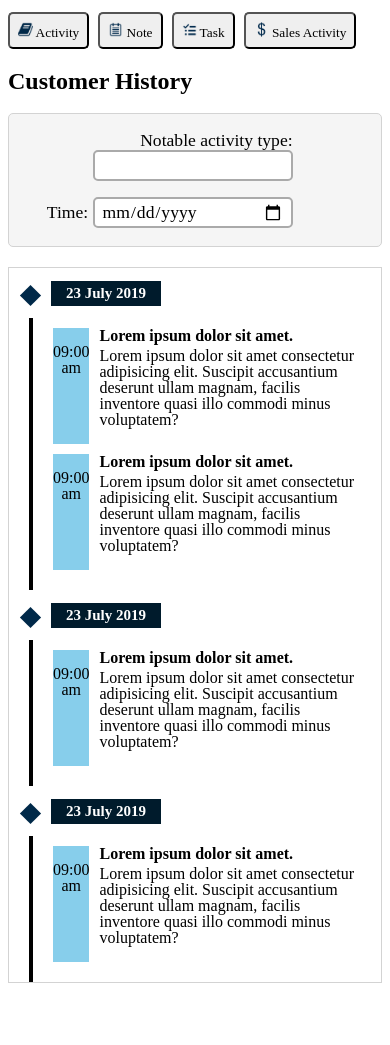
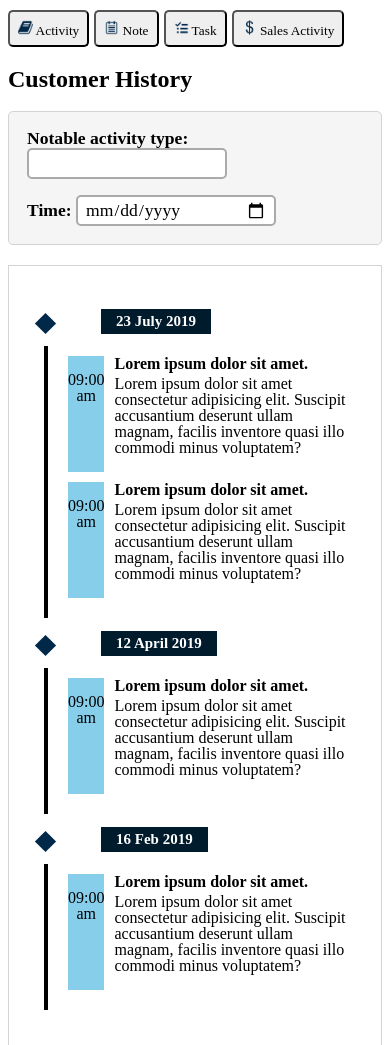
Before and after one commit to akshay643/database_page, a plain HTML site: page index.html in a window 390 px wide. Shown: the part 880-1925 px from the top of the page. Before the commit the page ends 1863 px from the top, so only its background shows below. Drawn offline with Linux system fonts and the light colour scheme.

Commit message:
Add files via upload

```diff
--- a/index.html
+++ b/index.html
@@ -174,11 +174,8 @@
                         <div class="form-field" style="float:right">
 
                             <button id="add">Add</button>
-                            <button>Close</button>
-                            <!-- <label for=""></label>
-                            <input type="submit" value="Add" />
-                            <label for=""></label>
-                            <input type="submit" value="Close" /> -->
+                            <button > Close</button>
+
                         </div>
                     </form>
 
@@ -194,10 +191,10 @@
 
         <div class="customer-history">
             <form action="">
-                <label class="notable-label" for="">Notable activity type: <input type="text" name=""
+                <label class="notable-label" for=""> <strong>Notable activity type:</strong>  <input type="text" name=""
                         id="notable-activity">
                 </label>
-                <label class="notable-label" for="">Time:
+                <label class="notable-label" for=""><strong>  Time:</strong>
                     <input type="date"  name="begin" placeholder="dd-mm-yyyy" value="" min="1997-01-01" max="2030-12-31"
                         id="notable-activity">
                 </label>
@@ -256,7 +253,7 @@
 
             <span></span>
             <div class="date">
-                <h2>23 July 2019</h2>
+                <h2>12 April 2019</h2>
             </div>
 
 
@@ -283,7 +280,7 @@
 
 
             <div class="date">
-                <h2>23 July 2019</h2>
+                <h2>16 Feb 2019</h2>
             </div>
 
 
--- a/styles.css
+++ b/styles.css
@@ -2,6 +2,10 @@
     font-family:'Times New Roman', Times, serif;
     line-height: 1;
     text-decoration: none;
+}
+
+body{
+    box-sizing: border-box;
 }
 
 #header{
@@ -137,7 +141,9 @@ table {
     font-family: arial, sans-serif;
     border-collapse: collapse;
     width: 100%;
-    border: 1px solid lightgray;
+    margin-left: 10px;
+
+    border: 0;
 }
 
 .lead-td {
@@ -240,6 +246,7 @@ table {
     display: flex;
     justify-content: center;
     align-items: center;
+     z-index: 999999;
 }
 
 .modal__window {
@@ -263,11 +270,13 @@ table {
     opacity: 0;
 }
 
+
 .modal-form {
     height: 30px;
     margin-top: 10px;
     border-radius: 5px;
     width: 78%;
+
 }
 
 
@@ -318,6 +327,7 @@ textarea {
 
 .content {
     margin-top: 20px;
+    padding: 30px;
     border: 1px solid lightgray;
 }
 
@@ -338,14 +348,14 @@ span:before {
 
 .date {
     color: white;
-    margin-left: 42px;
+    margin-left: 62px;
     background-color: #001b2c;
     width: fit-content;
     font-size: 10px;
 }
 
 .content1{
-    margin-left: 20px;
+    margin-left: 40px;
     padding:10px  20px;
     border-left: 4px solid black;
 }
@@ -382,11 +392,14 @@ span:before {
 
 /* ===media querie=== */
 
+
 @media only screen and (max-width: 840px) {
 
   aside{
-    width: 100%;
-    overflow: hidden;
+    width: 95%;
+    margin-right: 10px;
+    /* overflow: hidden; */
+    ;
   }
 
   .contact-details{
@@ -399,8 +412,21 @@ span:before {
 
 
   .notable-label{
+    align-items: flex-start;
     display: block;
     width: 80%;
+    text-align: start;
 
   }
+
+  .top-buttons{
+    /* text-align: center; */
+    margin: 0;
+    display: flex;
+  }
+
+  .content1{
+    width:90%;
+    margin: 5px;
+  }
 }
```
